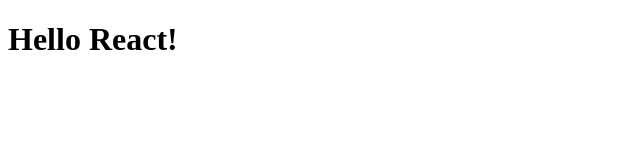
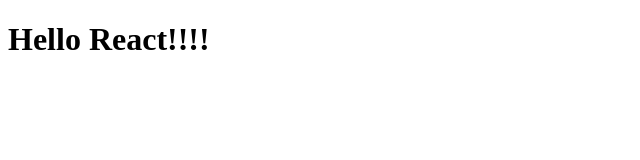
Before and after one commit to Chingsan53/react-bg-project1, a React (Create React App) app: page / in a window 1280 px wide. Shown: the top 160 px of the page, without its empty margins (0-640 px from the left). Built offline with nearby package versions, Linux system fonts and the light colour scheme.

Commit message:
update const

```diff
--- a/src/index.js
+++ b/src/index.js
@@ -2,7 +2,8 @@
 import ReactDOM from "react-dom/client";
 
 function App() {
-  return <h1>Hello React!</h1>;
+  const x = "jonas";
+  return <h1>Hello React!!!!</h1>;
 }
 
 const root = ReactDOM.createRoot(document.getElementById("root"));
```
